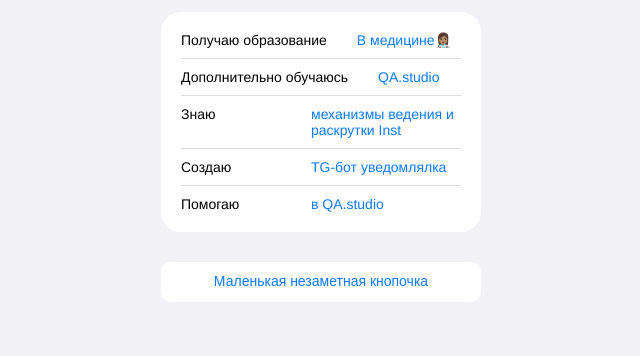
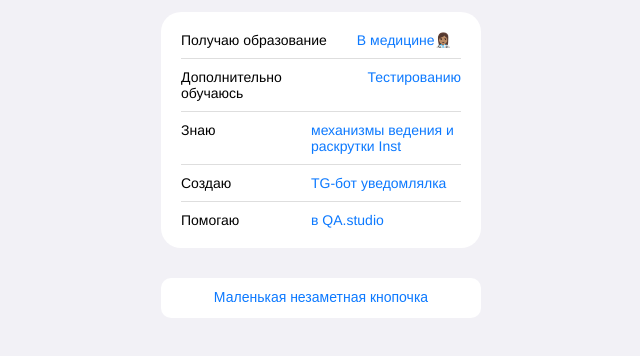
Before and after one commit to ElenaLoz/ElenaLoz.github.io, a plain HTML site: page index.html in a window 1280 px wide. Shown: the part 460-816 px from the top of the page, without its empty margins (319-959 px from the left). Drawn offline with Linux system fonts and the light colour scheme.

Commit message:
Update index.html

```diff
--- a/index.html
+++ b/index.html
@@ -44,7 +44,7 @@
           </li>
           <li class="links__link">
             <p class="links__title">Дополнительно обучаюсь</p>
-            <a class="linsk__link" href="https://qa.studio/">QA.studio</a>
+            <a class="linsk__link" href="https://qa.studio/">Тестированию</a>
            </li>
           <li class="links__link">
             <p class="links__title">Знаю</p>
```
